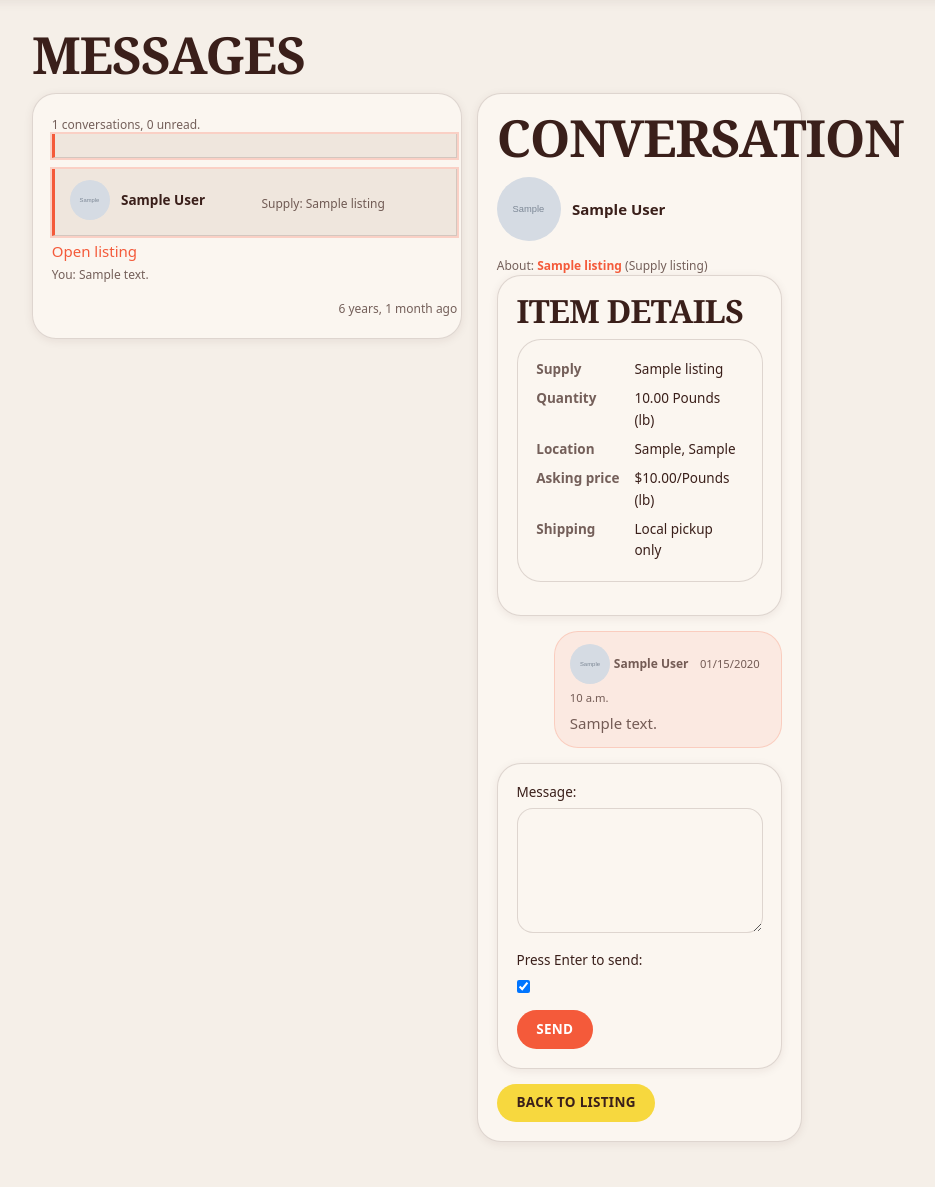
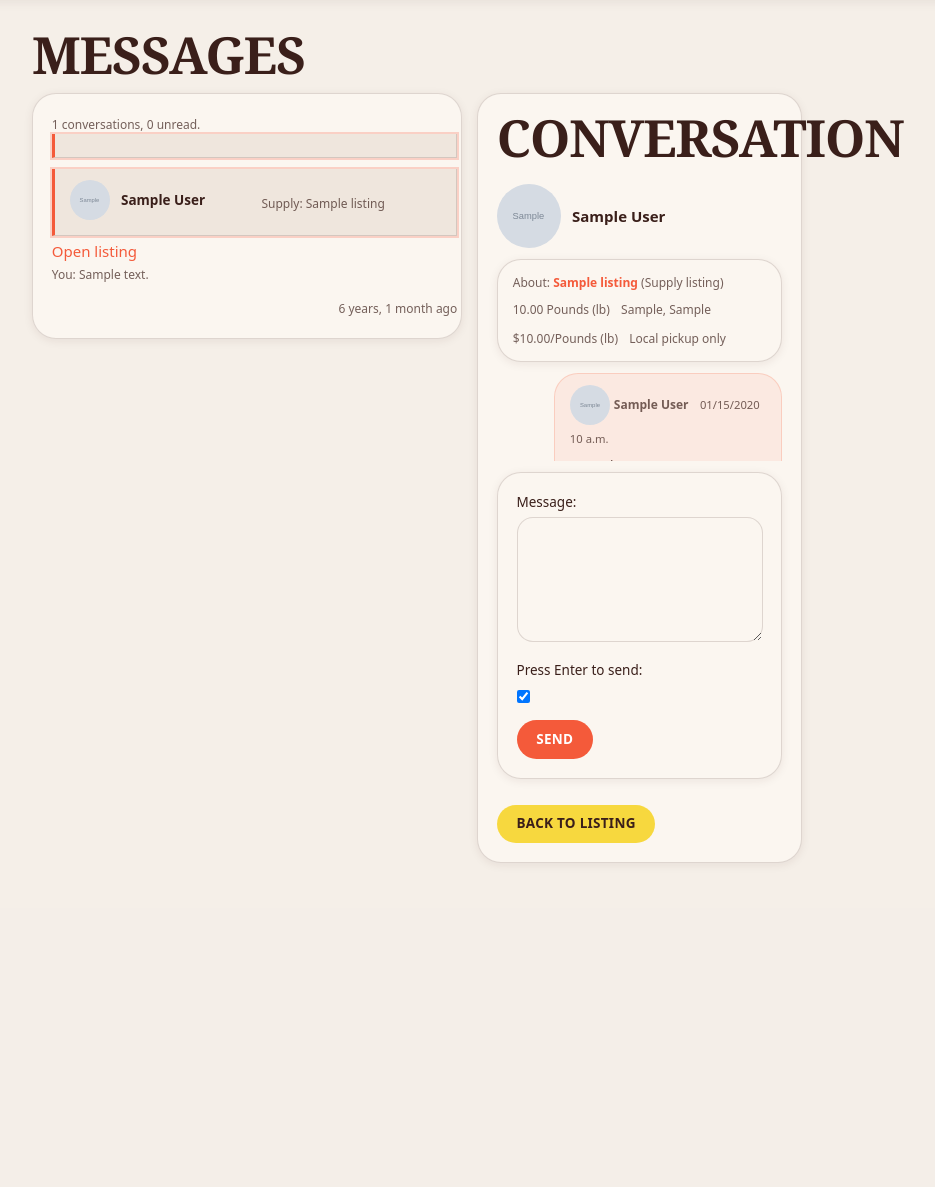
Before and after one commit to dougboude/ecommerceb2b, a Django app: page /messages/?thread=1 in a window 1280 px wide. Shown: the part 70-1257 px from the top of the page, without its empty margins (223-1158 px from the left). After the commit the page ends 933 px from the top, so only its background shows below. Run offline with Django 5.2, Linux system fonts and the light colour scheme; a user stored in the database is signed in; tables that the repository leaves empty hold one stand-in row (values such as "Sample post"); grey boxes marked "Sample" are stand-in pictures.

Commit message:
Implement Layer 3 messaging thread pane redesign
- redesign thread pane regions with compact listing summary

- add split-pane thread stream/composer layout parity to both skins

- add thread chronology/composer/context tests

- update canonical session status for handoff

```diff
--- a/static/css/skin-warm-editorial.css
+++ b/static/css/skin-warm-editorial.css
@@ -1051,6 +1051,47 @@
   margin-top: 0;
 }
 
+.thread-pane-content {
+  display: flex;
+  flex-direction: column;
+  gap: 0.75rem;
+}
+
+.thread-context-header {
+  display: flex;
+  flex-direction: column;
+  gap: 0.5rem;
+}
+
+.thread-context-header .listing-owner {
+  margin-bottom: 0;
+}
+
+.thread-listing-summary {
+  margin: 0;
+  padding: 0.85rem 1rem;
+}
+
+.thread-listing-summary .helptext {
+  display: block;
+  margin: 0;
+}
+
+.thread-listing-meta {
+  display: flex;
+  flex-wrap: wrap;
+  gap: 0.5rem 0.75rem;
+  margin-top: 0.35rem;
+}
+
+.thread-stream {
+  margin: 0;
+}
+
+.thread-composer {
+  margin: 0;
+}
+
 @media (min-width: 980px) {
   .messages-workspace {
     grid-template-columns: minmax(320px, 430px) 1fr;
@@ -1063,6 +1104,31 @@
     max-height: calc(100vh - 2rem);
     overflow-y: auto;
     padding-right: 0.25rem;
+  }
+
+  .messages-thread-pane {
+    display: flex;
+    flex-direction: column;
+    max-height: calc(100vh - 2rem);
+    min-height: calc(100vh - 2rem);
+  }
+
+  .messages-thread-pane .thread-pane-content {
+    display: flex;
+    flex-direction: column;
+    gap: 0.75rem;
+    min-height: 0;
+    height: 100%;
+  }
+
+  .messages-thread-pane .thread-stream {
+    min-height: 0;
+    overflow-y: auto;
+    flex: 1 1 auto;
+  }
+
+  .messages-thread-pane .thread-composer {
+    margin-top: auto;
   }
 }
 
--- a/templates/marketplace/_thread_detail_content.html
+++ b/templates/marketplace/_thread_detail_content.html
@@ -1,5 +1,6 @@
 {% load i18n %}
 <div class="thread-pane-content" data-thread-id="{{ thread.pk }}">
+    <div class="thread-context-header">
         <h1>{% trans "Conversation" %}</h1>
         <div class="listing-owner">
             {% if counterparty.has_custom_profile_image %}
@@ -13,7 +14,10 @@
             {% endif %}
             <strong>{{ counterparty.display_name|default:counterparty.email|default:"-" }}</strong>
         </div>
+    </div>
+
     {% if listing %}
+    <section class="card thread-listing-summary">
         <p class="helptext">
             {% trans "About:" %}
             {% if listing_deleted %}
@@ -23,26 +27,20 @@
             {% endif %}
             <span class="tile-meta">({{ listing_kind_label }})</span>
         </p>
+        <div class="thread-listing-meta">
+            {% if listing.quantity_value %}<span class="tile-meta">{{ listing.quantity_value }} {{ listing.get_quantity_unit_display }}</span>{% endif %}
+            <span class="tile-meta">{{ listing.location_country }}{% if listing.location_locality %}, {{ listing.location_locality }}{% endif %}</span>
+            {% if is_supply %}
+                {% if listing.asking_price %}<span class="tile-meta">${{ listing.asking_price }}/{{ listing.get_price_unit_display }}</span>{% endif %}
+                <span class="tile-meta">{{ listing.get_shipping_scope_display }}</span>
+            {% else %}
+                {% if listing.frequency %}<span class="tile-meta">{{ listing.get_frequency_display }}</span>{% endif %}
+            {% endif %}
+        </div>
+    </section>
     {% endif %}
 
-    <section>
-        <h2>{% trans "Item details" %}</h2>
-        <dl>
-            {% if is_supply %}
-            <dt>{% trans "Supply" %}</dt><dd>{{ listing.item_text }}</dd>
-            {% if listing.quantity_value %}<dt>{% trans "Quantity" %}</dt><dd>{{ listing.quantity_value }} {{ listing.get_quantity_unit_display }}</dd>{% endif %}
-            <dt>{% trans "Location" %}</dt><dd>{{ listing.location_country }}{% if listing.location_locality %}, {{ listing.location_locality }}{% endif %}</dd>
-            {% if listing.asking_price %}<dt>{% trans "Asking price" %}</dt><dd>${{ listing.asking_price }}/{{ listing.get_price_unit_display }}</dd>{% endif %}
-            <dt>{% trans "Shipping" %}</dt><dd>{{ listing.get_shipping_scope_display }}</dd>
-            {% else %}
-            <dt>{% trans "Demand" %}</dt><dd>{{ listing.item_text }}</dd>
-            {% if listing.quantity_value %}<dt>{% trans "Quantity" %}</dt><dd>{{ listing.quantity_value }} {{ listing.get_quantity_unit_display }}</dd>{% endif %}
-            <dt>{% trans "Location" %}</dt><dd>{{ listing.location_country }}{% if listing.location_locality %}, {{ listing.location_locality }}{% endif %}</dd>
-            {% endif %}
-        </dl>
-    </section>
-
-    <div class="messages-list" id="sse-messages-list" data-thread-id="{{ thread.pk }}">
+    <div class="messages-list thread-stream" id="sse-messages-list" data-thread-id="{{ thread.pk }}">
         {% for msg in messages_list %}
         <div class="message {% if msg.sender == user %}sent{% else %}received{% endif %}" data-message-ts="{{ msg.created_at|date:'U' }}">
             {% if msg.sender.has_custom_profile_image %}
@@ -64,11 +62,11 @@
     </div>
 
     {% if listing_deleted %}
-    <div class="card">
+    <div class="card thread-composer thread-composer--closed">
         <p class="empty-state">{% trans "This listing has been deleted. Messaging is closed." %}</p>
     </div>
     {% else %}
-    <div class="card">
+    <div class="card thread-composer">
         <form method="post" action="{{ thread_post_url }}">
             {% csrf_token %}
             {{ form.as_p }}
```
Also changed, not shown: ai-docs/SESSION_STATUS.md (+24 -1 lines), marketplace/tests/test_messaging_workspace.py (+42 -0 lines), static/css/skin-simple-blue.css (+66 -0 lines). Lines whose indentation alone changed are shown as unchanged.
